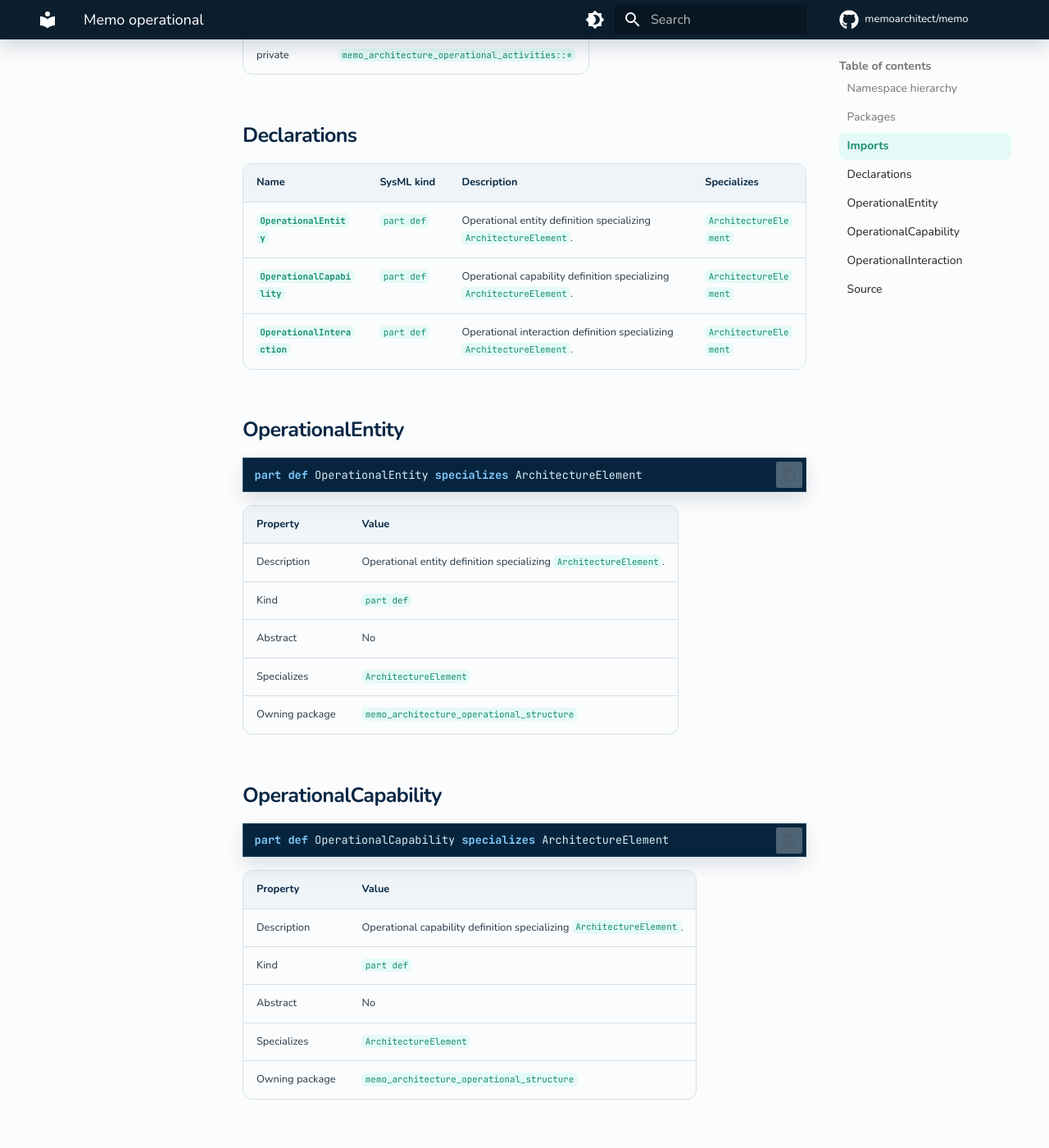
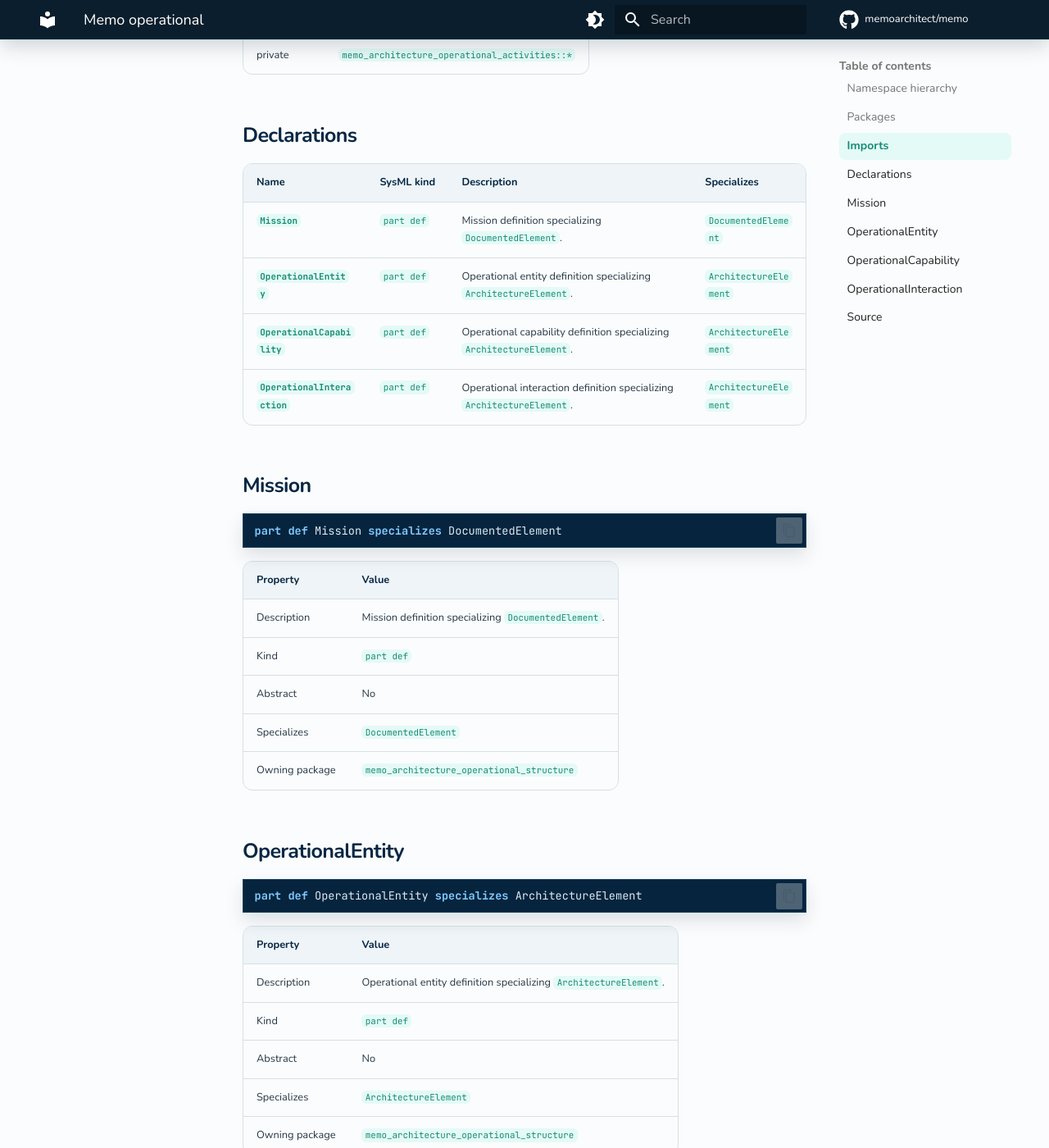
Before and after one commit to memoarchitect/memo, an MkDocs documentation site: the page built from docs/sysml-api/architecture/operational/structure/memo_operational.md, in a window 1280 px wide and 1400 px high, scrolled down 1080 px. Shown: the whole window at 82% size. Built offline with MkDocs 1.6.1 and Material for MkDocs 9.7.7, drawn with Linux system fonts in a browser that asks for light colours; comment, search, counter and statistics services are not loaded.

Commit message:
Align operational examples with ontology

````diff
--- a/docs/sysml-api/architecture/operational/structure/memo_operational.md
+++ b/docs/sysml-api/architecture/operational/structure/memo_operational.md
@@ -33,9 +33,25 @@
 
 | Name | SysML kind | Description | Specializes |
 | --- | --- | --- | --- |
+| [`Mission`](#mission) | `part def` | Mission definition specializing `DocumentedElement`. | `DocumentedElement` |
 | [`OperationalEntity`](#operationalentity) | `part def` | Operational entity definition specializing `ArchitectureElement`. | `ArchitectureElement` |
 | [`OperationalCapability`](#operationalcapability) | `part def` | Operational capability definition specializing `ArchitectureElement`. | `ArchitectureElement` |
 | [`OperationalInteraction`](#operationalinteraction) | `part def` | Operational interaction definition specializing `ArchitectureElement`. | `ArchitectureElement` |
+
+## Mission
+
+```sysml
+part def Mission specializes DocumentedElement
+```
+
+| Property | Value |
+| --- | --- |
+| Description | Mission definition specializing `DocumentedElement`. |
+| Kind | `part def` |
+| Abstract | No |
+| Specializes | `DocumentedElement` |
+| Owning package | `memo_architecture_operational_structure` |
+
 
 ## OperationalEntity
 
@@ -96,6 +112,11 @@ part def OperationalInteraction specializes ArchitectureElement
         private import memo_architecture_operational_activities::*;
         // OperationalActivity now lives in memo_architecture_operational_activities (action def) and
         // Operational scenarios are defined in memo_architecture_operational_scenarios.
+        part def Mission specializes DocumentedElement {
+            attribute missionKind : String;
+            attribute successCriteria : String;
+            attribute operationalContext : String;
+        }
         part def OperationalEntity specializes ArchitectureElement {
             attribute entityKind : OperationalEntityKind;
             attribute operationalDomain : String;
````
Also changed, not shown: docs/sysml-api/elements.md (+1 -0 lines), docs/sysml-api/hierarchy.md (+1 -1 lines), 6 other files.
